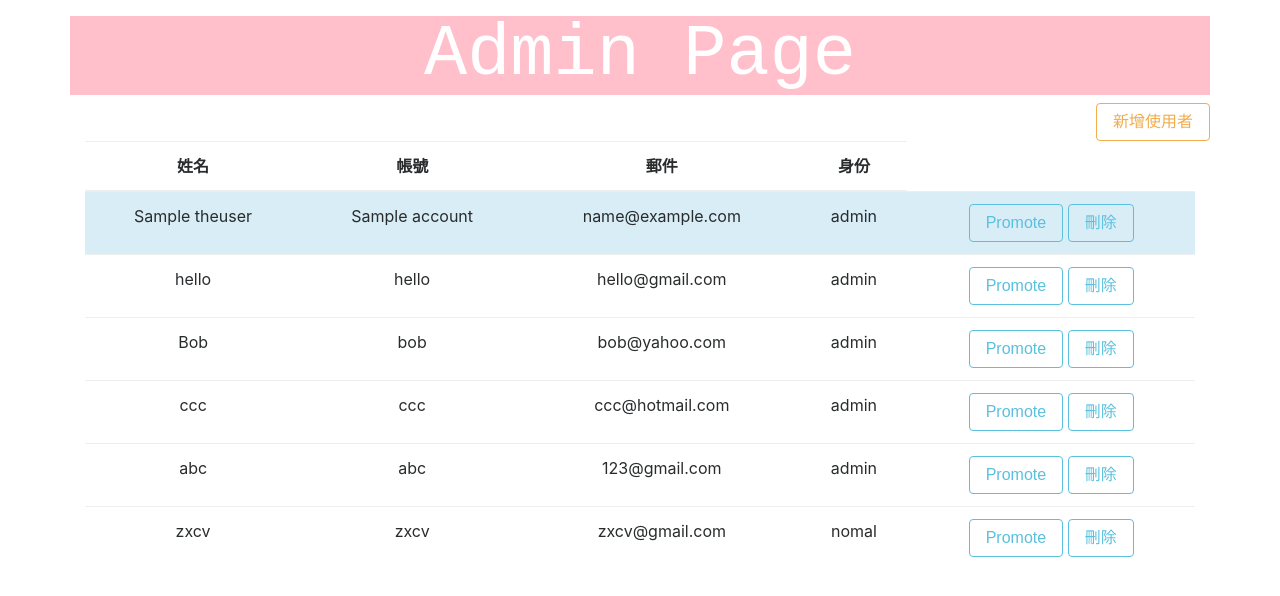
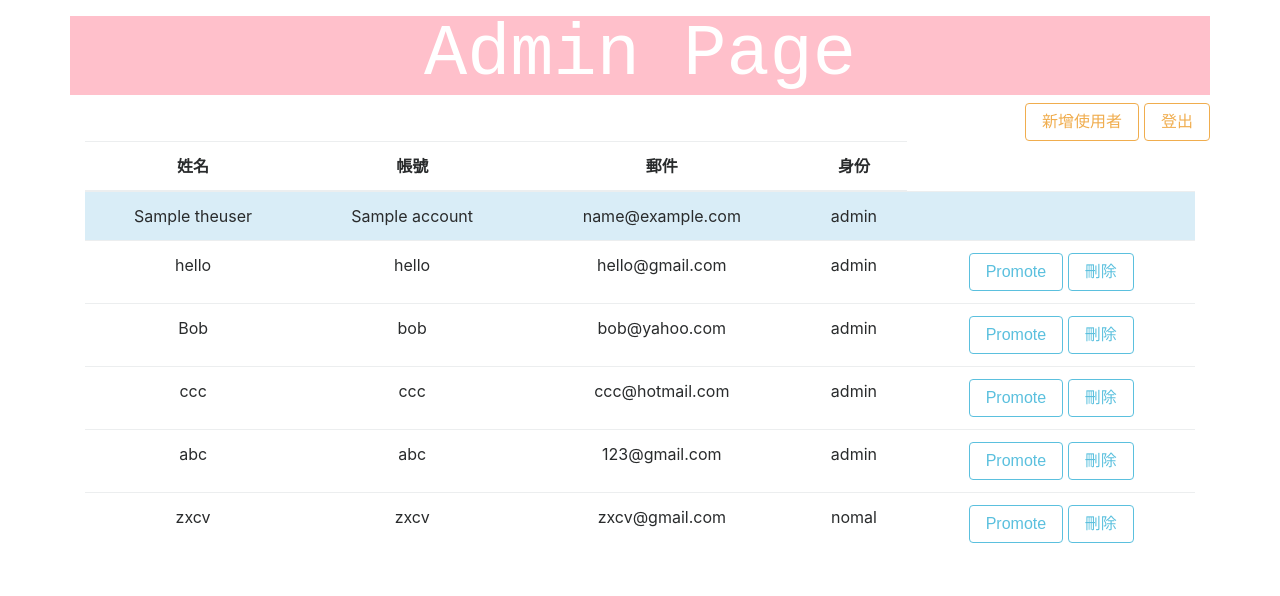
Before and after one commit to laura83615/bookingbnb, a Django app: template bookingbnb/bnb/templates/bnb/admin_page.html in a window 1280 px wide. Shown: the top 596 px of the page. Run offline with Django 3.2, Linux system fonts and the light colour scheme; data comes from the database, SQL or seed files in the repository; the template is opened without the code that fills it: values that come from a table or form of the project are taken from there, most other values are stand-ins (such as "Sample title", 1, 10 or a date in 2020); some libraries are stand-ins or nearby versions.

Commit message:
admin page logout

```diff
--- a/bookingbnb/bnb/templates/bnb/admin_page.html
+++ b/bookingbnb/bnb/templates/bnb/admin_page.html
@@ -27,6 +27,9 @@
 	<div class="container">
 		<div class="row justify-content-end">
 			<button style="width: auto" type="submit" class="btn btn-outline-warning" data-toggle="modal" data-target="#add_user_modal">新增使用者</button>
+			<form style="display: inline;" action="{% url 'bnb:login' %}">
+				<button style="width: auto; margin-left: 5px" type="submit" class="btn btn-outline-warning">登出</button>
+			</form>
 		</div>
 	</div>
 
@@ -71,8 +74,6 @@
 		        <td class="mail">{{ theuser.mail }}</td>
 		        <td class="isadmin">admin</td>
 		        <td>
-		        	<button style="width: auto" type="submit" class="btn btn-outline-info">Promote</button>
-		        	<button style="width: auto" type="submit" class="btn btn-outline-info">刪除</button>
 		        </td>
 	        </tr>
 	        {% endif %}
```
